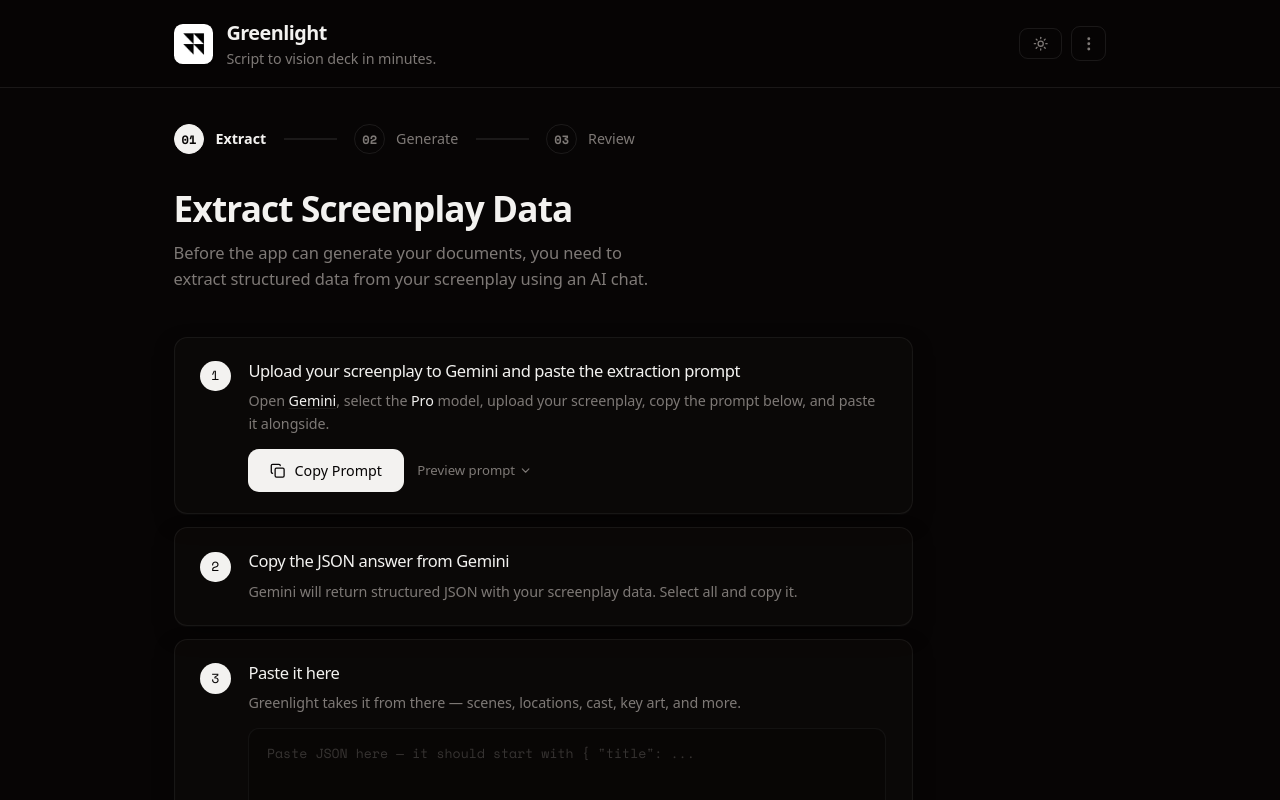
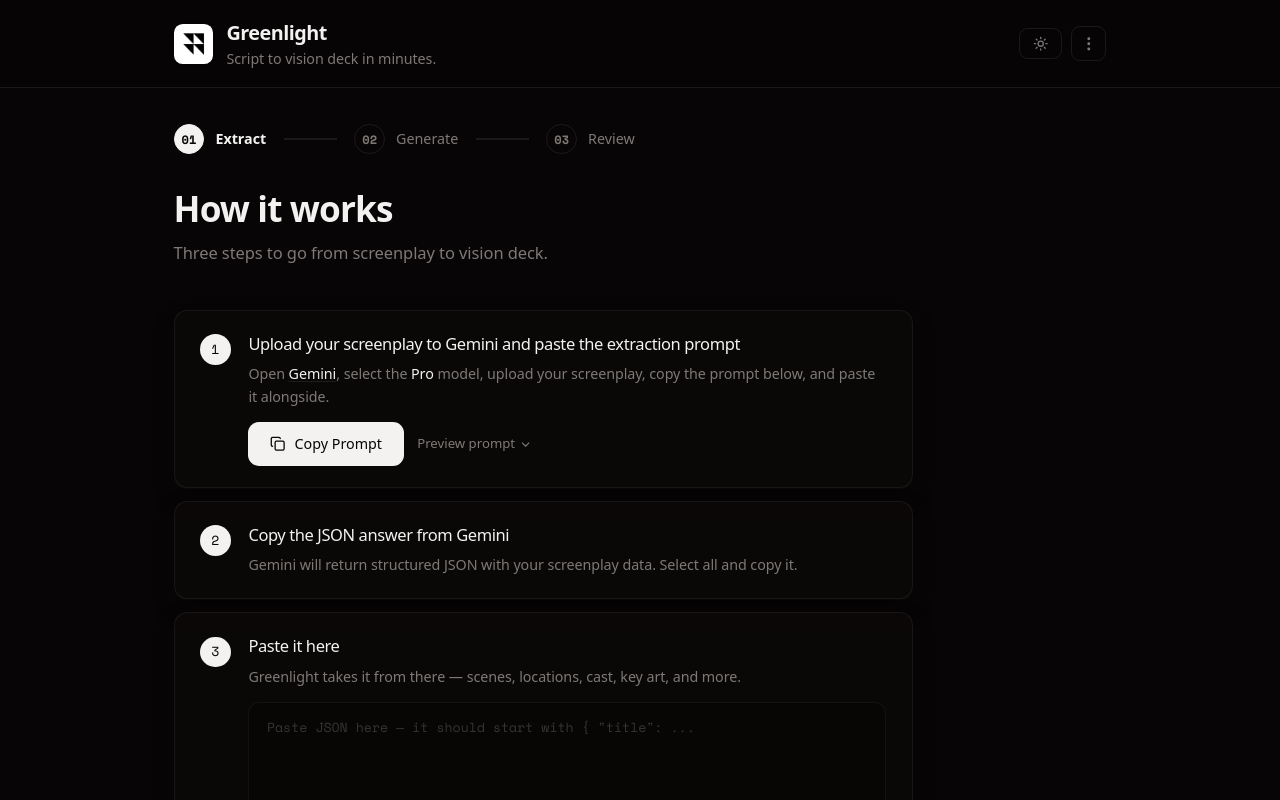
Before and after one commit to madebysan/greenlight, a Next.js app: page / in a window 1280 px wide. Shown: the top 800 px of the page. Built offline with nearby package versions, Linux system fonts and the light colour scheme.

Commit message:
checkpoint: update step-instructions.tsx

```diff
--- a/components/wizard/step-instructions.tsx
+++ b/components/wizard/step-instructions.tsx
@@ -45,11 +45,10 @@
       {/* Hero */}
       <div>
         <h2 className="text-[2rem] font-semibold tracking-tight mb-3 leading-[1.05]">
-          Extract Screenplay Data
+          How it works
         </h2>
         <p className="text-[15px] leading-[1.6] text-muted-foreground max-w-[52ch]">
-          Before the app can generate your documents, you need to extract
-          structured data from your screenplay using an AI chat.
+          Three steps to go from screenplay to vision deck.
         </p>
       </div>
 
```
